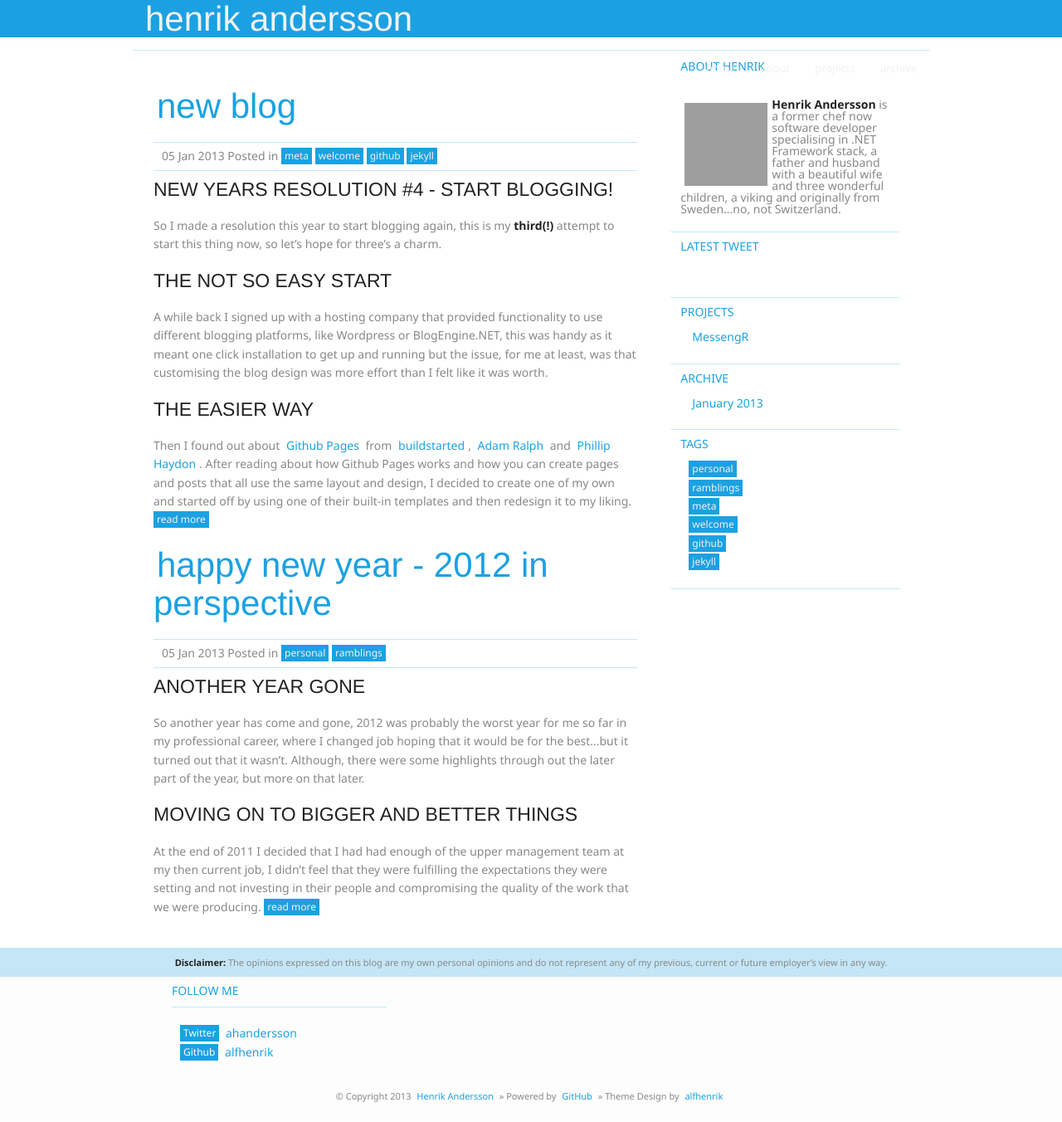
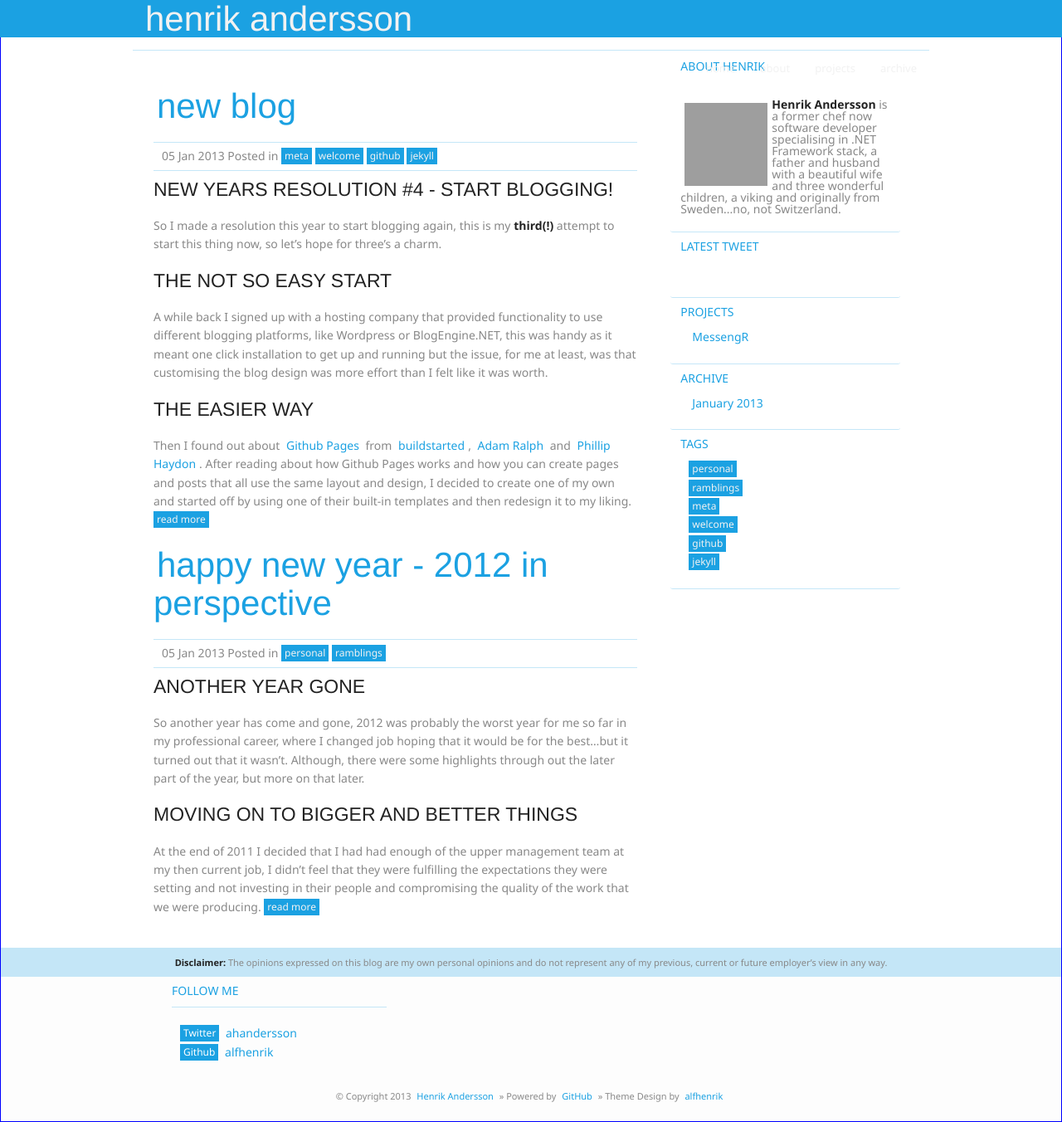
Before and after one commit to hnrkndrssn/hnrkndrssn.github.io, a Jekyll site: the page built from index.html, in a window 1280 px wide and 1352 px high. Shown: the whole window at 83% size. Built offline with Jekyll 4.4.1, drawn with Linux system fonts in a browser that asks for light colours; Markdown is read by kramdown in place of the engine named in the settings; the list of posts is cut into pages by our own code; grey boxes are pictures that could not be loaded.

Commit message:
this is ridicolous

```diff
--- a/_layouts/default.html
+++ b/_layouts/default.html
@@ -22,9 +22,9 @@
 
     </script>
 </head>
-<body>
-    <div class="row" style="border: 1px solid #00f;">
-        <div class="twelve columns">
+<body style="border: 1px solid #00f;">
+    <div class="row">
+        <div class="twelve columns" style="border: 1px solid #f00;">
             <div class="fixed">
                 <nav class="top-bar bluebg">
                     <div class="inner">
```
